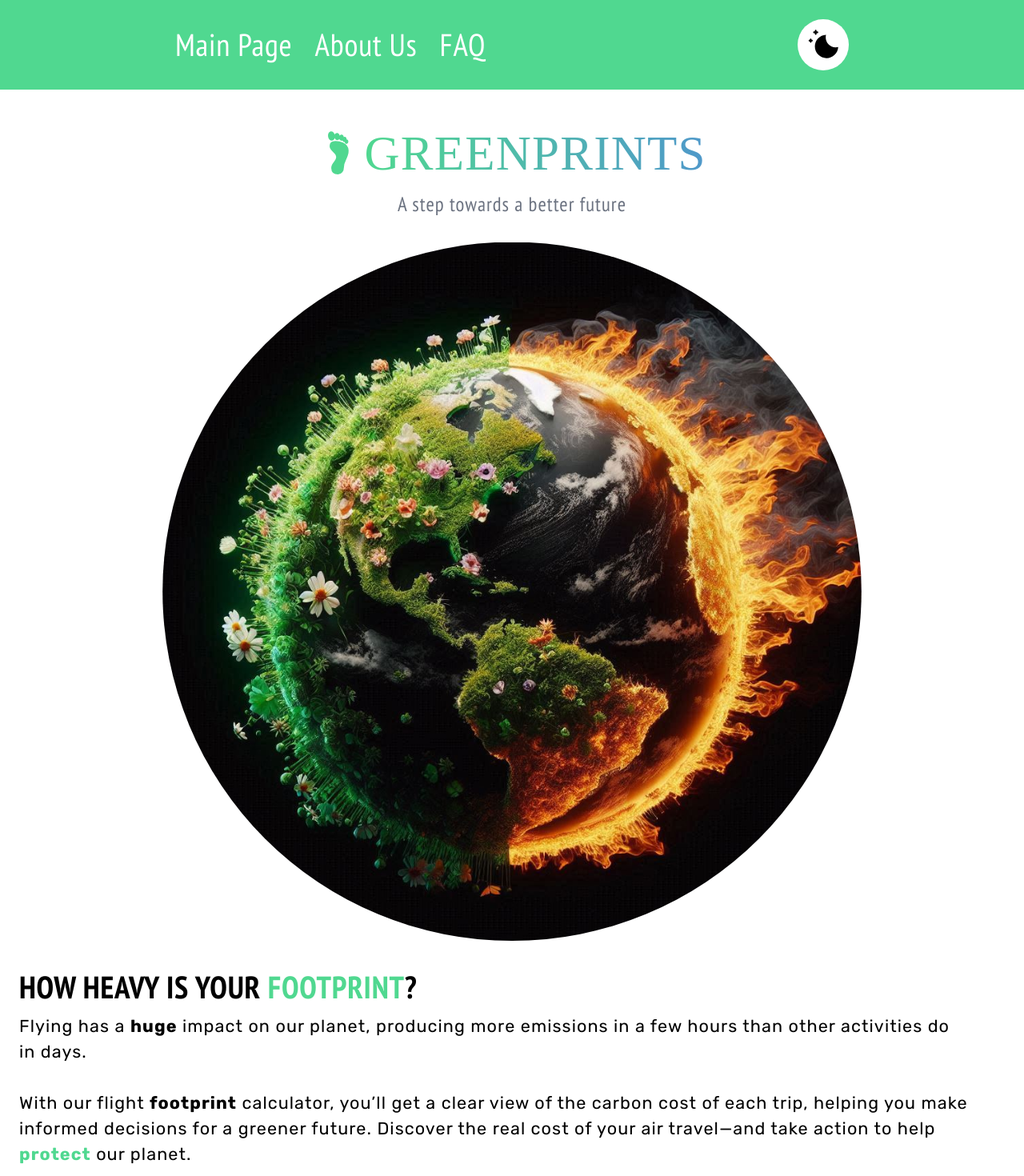
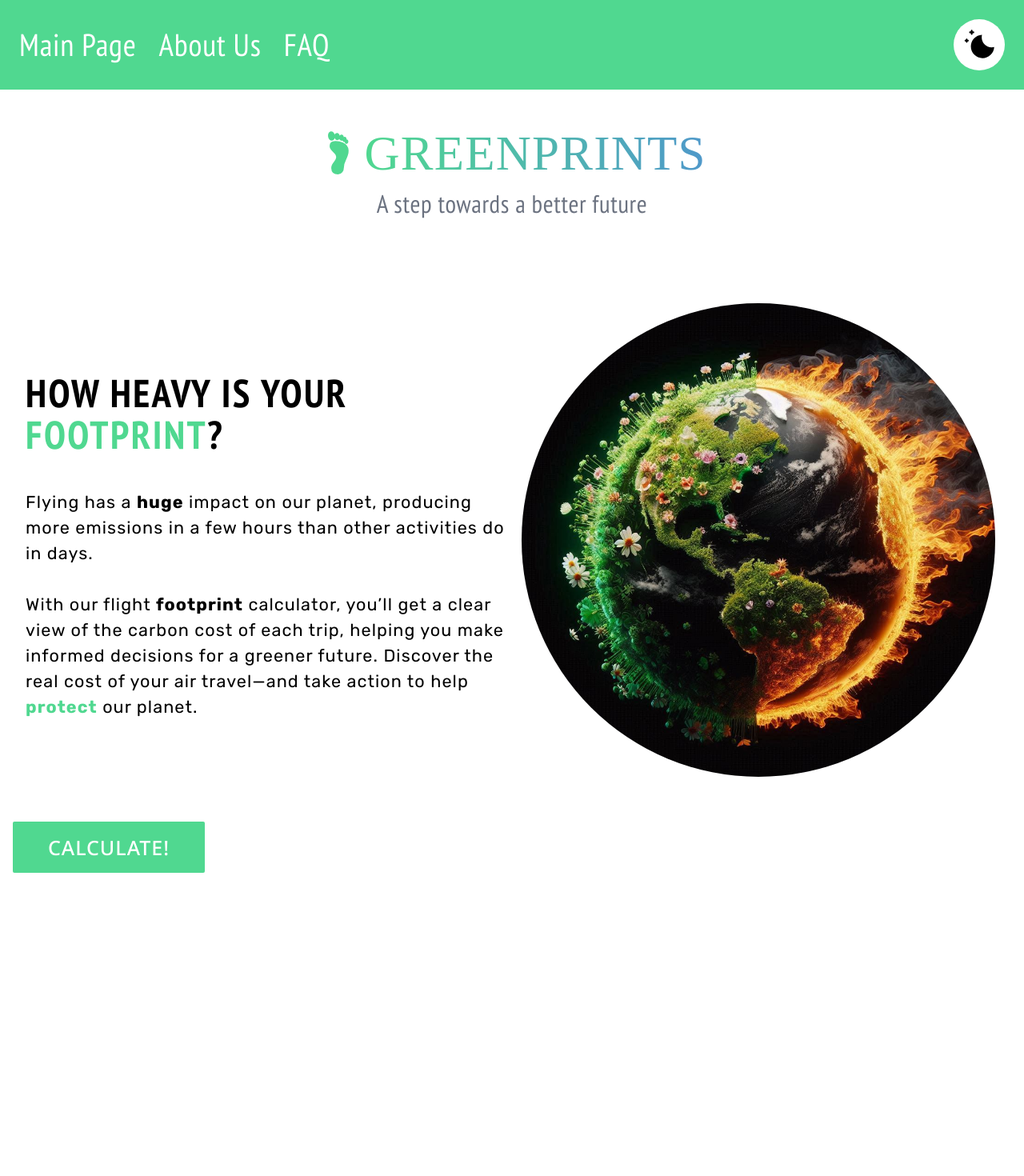
Before and after one commit to Matteonegridev/GreenPrints, a React (Vite) app: page / in a window 1280 px wide. Shown: the top 1470 px of the page at 80% size. After the commit the page ends 1111 px from the top, so only its background shows below. Built offline with nearby package versions, Linux system fonts and the light colour scheme; a web font is replaced by a local one.

Commit message:
fixed xl gotchas

```diff
--- a/css/output.css
+++ b/css/output.css
@@ -1199,10 +1199,6 @@ video {
   transition-timing-function: linear;
 }
 
-.clip-circle {
-  clip-path: circle(50% at 50% 50%);
-}
-
 .placeholder\:pl-2::-moz-placeholder{
   padding-left: 0.5rem;
 }
@@ -1274,6 +1270,10 @@ video {
     display: block;
   }
 
+  .md\:flex{
+    display: flex;
+  }
+
   .md\:grid{
     display: grid;
   }
@@ -1324,6 +1324,10 @@ video {
 
   .md\:justify-center{
     justify-content: center;
+  }
+
+  .md\:justify-around{
+    justify-content: space-around;
   }
 
   .md\:gap-6{
@@ -1397,6 +1401,121 @@ video {
   }
 }
 
+@media (min-width: 1012px){
+  .xl\:order-1{
+    order: 1;
+  }
+
+  .xl\:order-2{
+    order: 2;
+  }
+
+  .xl\:mb-4{
+    margin-bottom: 1rem;
+  }
+
+  .xl\:mb-7{
+    margin-bottom: 1.75rem;
+  }
+
+  .xl\:flex{
+    display: flex;
+  }
+
+  .xl\:grid{
+    display: grid;
+  }
+
+  .xl\:w-\[15rem\]{
+    width: 15rem;
+  }
+
+  .xl\:w-full{
+    width: 100%;
+  }
+
+  .xl\:grid-cols-2{
+    grid-template-columns: repeat(2, minmax(0, 1fr));
+  }
+
+  .xl\:place-content-center{
+    place-content: center;
+  }
+
+  .xl\:place-items-center{
+    place-items: center;
+  }
+
+  .xl\:justify-between{
+    justify-content: space-between;
+  }
+
+  .xl\:justify-evenly{
+    justify-content: space-evenly;
+  }
+
+  .xl\:p-1{
+    padding: 0.25rem;
+  }
+
+  .xl\:p-2{
+    padding: 0.5rem;
+  }
+
+  .xl\:p-3{
+    padding: 0.75rem;
+  }
+
+  .xl\:py-4{
+    padding-top: 1rem;
+    padding-bottom: 1rem;
+  }
+
+  .xl\:pt-24{
+    padding-top: 6rem;
+  }
+
+  .xl\:pt-5{
+    padding-top: 1.25rem;
+  }
+
+  .xl\:pl-6{
+    padding-left: 1.5rem;
+  }
+
+  .xl\:pl-10{
+    padding-left: 2.5rem;
+  }
+
+  .xl\:pl-12{
+    padding-left: 3rem;
+  }
+
+  .xl\:text-2xl{
+    font-size: 1.563rem;
+    line-height: 2rem;
+    letter-spacing: 0.04em;
+  }
+
+  .xl\:text-3xl{
+    font-size: 1.953rem;
+    line-height: 2rem;
+    letter-spacing: 0.02em;
+  }
+
+  .xl\:text-5xl{
+    font-size: 3.052rem;
+    line-height: 3.2rem;
+    letter-spacing: 0.05em;
+  }
+
+  .xl\:text-xl{
+    font-size: 1.35rem;
+    line-height: 2rem;
+    letter-spacing: 0.05em;
+  }
+}
+
 .dark\:border-b:where(.dark, .dark *){
   border-bottom-width: 1px;
 }
--- a/src/Components/InfoAbout.tsx
+++ b/src/Components/InfoAbout.tsx
@@ -27,16 +27,16 @@ const infoUsers = [
 
 function InfoAbout() {
   return (
-    <section className="grid grid-cols-2 gap-4 px-4 py-6 md:place-items-center md:gap-6  ">
+    <section className="grid grid-cols-2 gap-4 px-4 py-6 md:place-items-center md:gap-6   xl:flex xl:justify-evenly">
       {infoUsers.map((info) => (
         <div
-          className=" md:w-[300px] md:min-h-[120px] bg-white dark:bg-clearDark shadow-lg rounded-lg p-2 flex flex-col gap-2 text-center  "
+          className=" md:w-[300px] md:min-h-[120px]  bg-white dark:bg-clearDark shadow-lg rounded-lg p-2 flex flex-col gap-2 text-center xl:p-1"
           key={info.id}
         >
-          <p className="font-title text-primary text-xl dark:text-tertiary md:pt-1 ">
+          <h1 className="font-title text-primary text-xl dark:text-tertiary md:pt-1 xl:text-2xl ">
             {info.stat}
-          </p>
-          <small className="dark:text-white flex-grow-0 font-body  md:flex-grow text-clearDark md:leading-none md:place-content-center">
+          </h1>
+          <small className="dark:text-white flex-grow-0 font-body  md:flex-grow text-clearDark md:leading-none md:place-content-center ">
             {info.small}
           </small>
         </div>
--- a/src/Components/NavbarDesktop.tsx
+++ b/src/Components/NavbarDesktop.tsx
@@ -8,8 +8,8 @@ type MenuItemProps = {
 function NavbarDesktop({ menuItems }: MenuItemProps) {
   return (
     <>
-      <header className="md:bg-primary md:p-6">
-        <nav className="flex justify-around">
+      <header className="md:bg-primary md:p-6 xl:flex xl:justify-between md:flex md:justify-around">
+        <nav className="flex justify-around ">
           <ul className="flex flex-row justify-around items-center md:gap-7 ">
             {menuItems.map((links, i) => (
               <li
@@ -20,8 +20,8 @@ function NavbarDesktop({ menuItems }: MenuItemProps) {
               </li>
             ))}
           </ul>
-          <ToggleDark />
         </nav>
+        <ToggleDark />
       </header>
     </>
   );
--- a/src/Components/Routes/About.tsx
+++ b/src/Components/Routes/About.tsx
@@ -12,11 +12,11 @@ function About() {
         Our Mission:
       </h1>
       <div className="border border-s-4 dark:border-tertiary border-primary rounded-xl p-4 text-balanced my-4 dark:text-white md:grid md:grid-cols-2">
-        <div>
-          <small className="text-secondary font-subheading text-base font-semibold ">
+        <div className="xl:pl-12 pt-4">
+          <p className="text-secondary font-subheading text-base font-semibold xl:text-2xl ">
             About GreenPrints
-          </small>
-          <p className="text-base font-body hyphens-auto pt-3 ">
+          </p>
+          <p className="text-base font-body hyphens-auto pt-3 xl:text-xl  ">
             At <strong>GreenPrints</strong>, we are committed to empowering
             individuals and organizations to make informed, sustainable choices.
             Our mission is to shine a light on the environmental impact of air
--- a/src/Components/Routes/MainPage.tsx
+++ b/src/Components/Routes/MainPage.tsx
@@ -28,7 +28,7 @@ const variantsSubH = {
 
 function MainPage() {
   return (
-    <div className="pt-8 px-4 py-6 h-[100dvh] dark:text-white">
+    <div className="pt-8 px-4 py-6 h-[100dvh] dark:text-white ">
       <motion.div
         variants={variantsDiv}
         animate="entry"
@@ -47,14 +47,15 @@ function MainPage() {
         animate="entry"
         className="text-center pt-3"
       >
-        <h3 className="font-subheading font-medium text-2xl text-gray-500">
+        <h3 className="font-subheading font-medium text-2xl text-gray-500 xl:text-3xl">
           A step towards a better future
         </h3>
       </motion.div>
 
-      <div className="pt-8 pb-8 ">
+      <div className="pt-8 pb-8 xl:grid xl:grid-cols-2 xl:pt-24 xl:p-2 ">
         <MainPageImage />
-        <h1 className="font-subheading font-extrabold uppercase text-2xl pr-2 pl-2 md:text-4xl">
+        <div className="xl:order-1 xl:place-content-center">
+          <h1 className="font-subheading font-extrabold uppercase text-2xl pr-2 pl-2 md:text-4xl xl:mb-7 xl:text-5xl">
             How heavy is your <span className="text-primary">footprint</span>?
           </h1>
           <p className="font-body text-base text-pretty pt-2 pr-2 pl-2 md:text-xl md:pt-4">
@@ -67,6 +68,7 @@ function MainPage() {
             <strong className="text-primary">protect</strong> our planet.
           </p>
         </div>
+      </div>
       <ButtonMain navigate="calculator" />
     </div>
   );
--- a/src/Utils/ButtonMain.tsx
+++ b/src/Utils/ButtonMain.tsx
@@ -6,9 +6,9 @@ type ButtonProps = {
 
 function ButtonMain({ navigate }: ButtonProps) {
   return (
-    <div className="pb-5 ">
+    <div className="pb-5 xl:w-[15rem] xl:pt-5">
       <Link
-        className=" block rounded-sm py-2 text-center text-white bg-primary text-xl font-headings uppercase font-medium active:scale-[0.97] transition-transform duration-100 ease-in"
+        className=" block rounded-sm py-2 text-center text-white bg-primary text-xl font-headings uppercase font-medium active:scale-[0.97] transition-transform duration-100 ease-in xl:text-2xl xl:py-4"
         to={navigate}
       >
         Calculate!
--- a/src/Utils/ImageMdAbout.tsx
+++ b/src/Utils/ImageMdAbout.tsx
@@ -1,7 +1,7 @@
 function ImageMdAbout() {
   return (
-    <div className="md:w-full hidden md:block  ">
-      <figure className="p-3">
+    <div className="md:w-full hidden md:block xl:grid  ">
+      <figure className="p-3 xl:place-items-center">
         <img
           src="../assets/img/wind.jpg"
           alt="wind mill on sunset"
--- a/src/Utils/MainPageImage.tsx
+++ b/src/Utils/MainPageImage.tsx
@@ -1,11 +1,11 @@
 function MainPageImage() {
   return (
-    <div className="mb-6 md:w-full md:mb-10">
-      <figure className="clip-circle md:h-[70%] md:w-[70%] md:m-auto  ">
+    <div className="mb-6 md:w-full md:mb-10 xl:order-2 xl:mb-4 xl:p-3 ">
+      <figure className="md:h-[70%] md:w-[70%] md:m-auto xl:w-full">
         <img
           src="../assets/img/world.png"
           alt="world half green half burning"
-          className=""
+          className="rounded-full"
         />
       </figure>
     </div>
--- a/src/Utils/ToggleDark.tsx
+++ b/src/Utils/ToggleDark.tsx
@@ -66,7 +66,7 @@ function ToggleDark() {
   return (
     <>
       <button
-        className="w-16 h-16 bg-white rounded-full flex justify-center items-center"
+        className="w-16 h-16 bg-white rounded-full flex justify-center items-center "
         onClick={toggleDark}
       >
         <AnimatePresence initial={false}>
--- a/tailwind.config.js
+++ b/tailwind.config.js
@@ -10,6 +10,7 @@ export default {
       screens: {
         sm: { max: "767px" },
         xl: { min: "1012px" },
+        "2xl": { min: "1403px" },
       },
       colors: {
         dark: "#272727",
```
Lines whose indentation alone changed are shown as unchanged.
